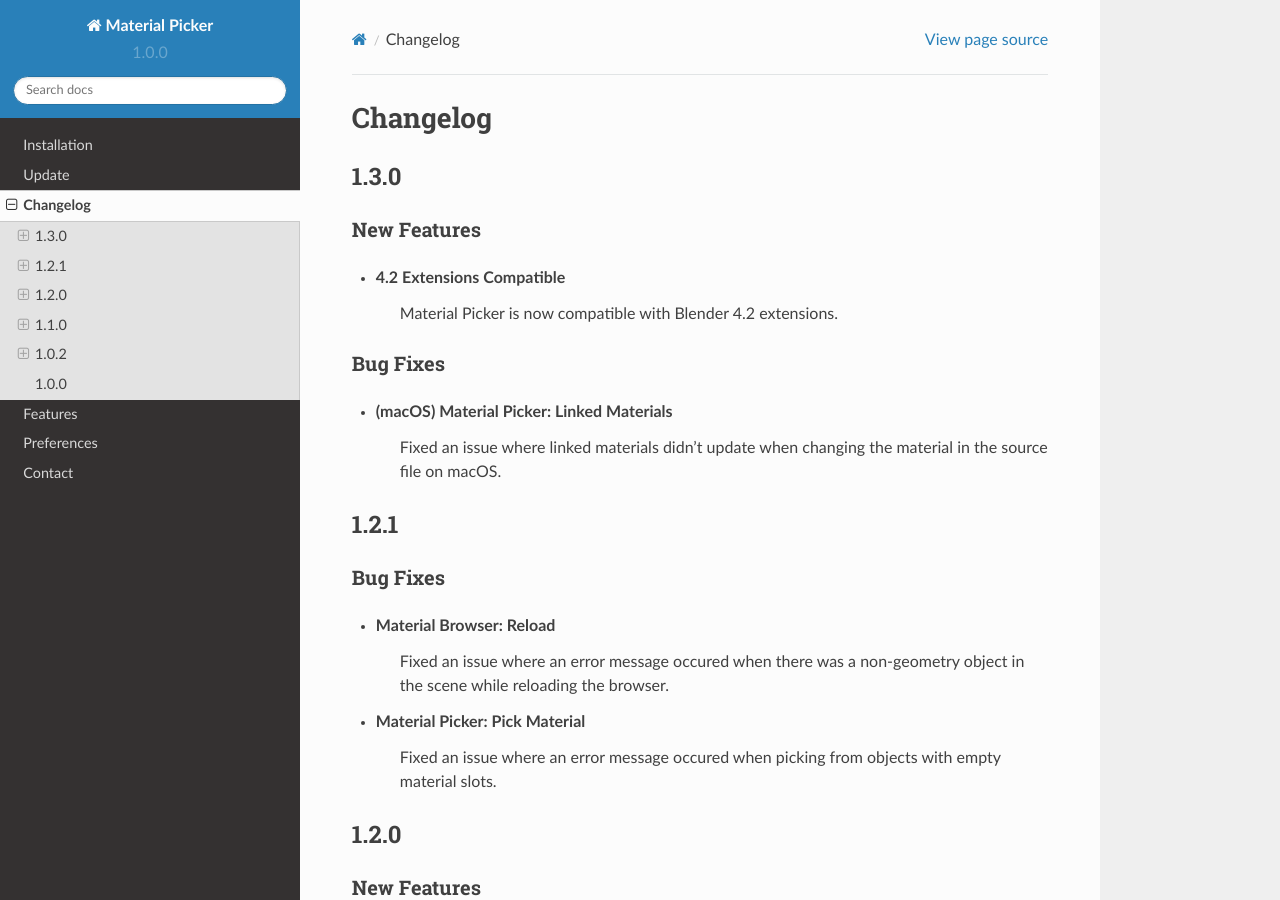
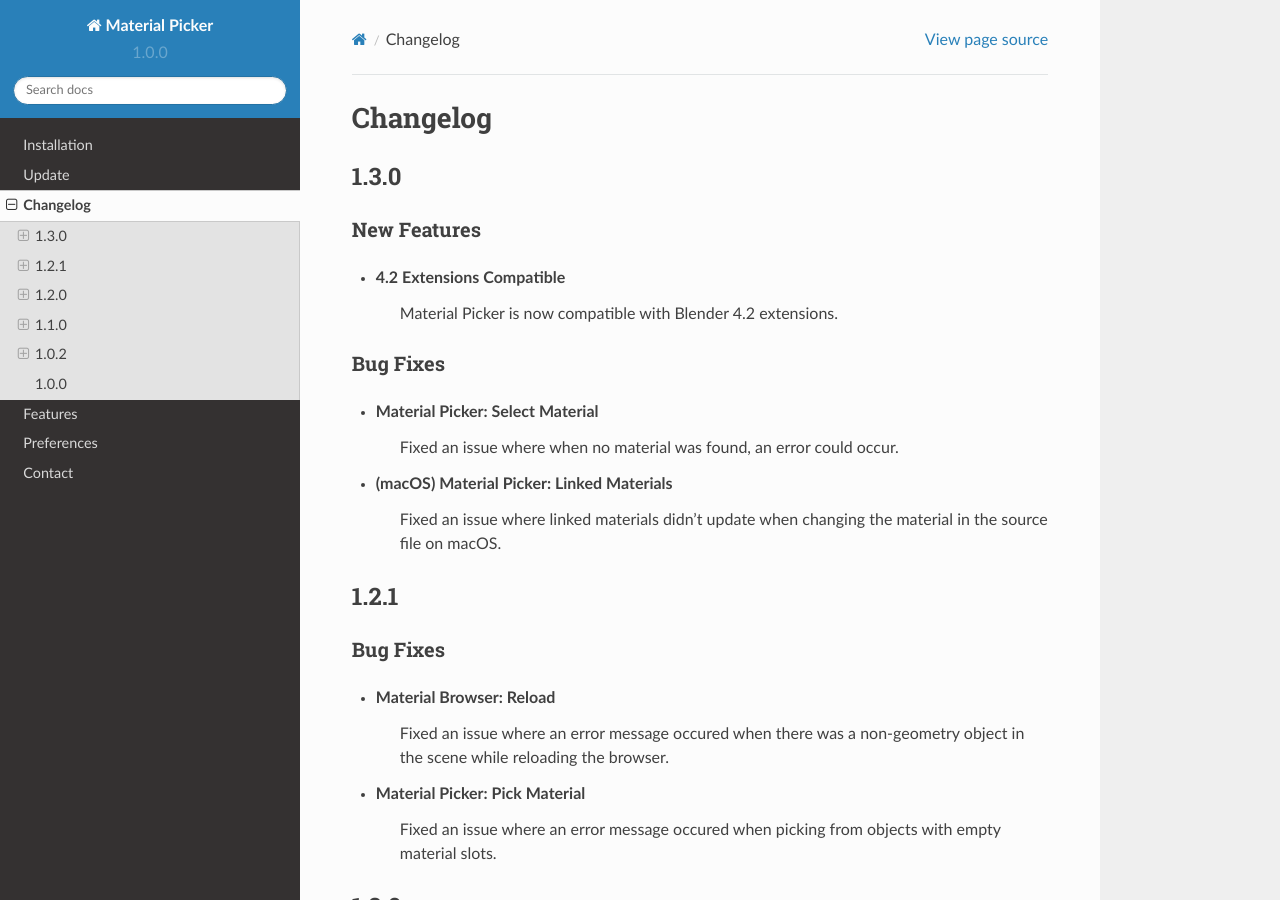
Before and after one commit to rubenmesserschmidt/Material-Picker_docs, a Sphinx documentation site: the page built from docs/source/changelog.rst, in a window 1280 px wide and 900 px high. Built offline with Sphinx 7.4.7 and the Read the Docs theme 2.0.0, drawn with Linux system fonts in a browser that asks for light colours.

Commit message:
added bug fix

```diff
--- a/docs/source/changelog.rst
+++ b/docs/source/changelog.rst
@@ -14,6 +14,9 @@
 
 Bug Fixes
 =========
+
+* **Material Picker: Select Material**
+   Fixed an issue where when no material was found, an error could occur.
 
 * **(macOS) Material Picker: Linked Materials**
    Fixed an issue where linked materials didn't update when changing the material in the source file on macOS.
```
